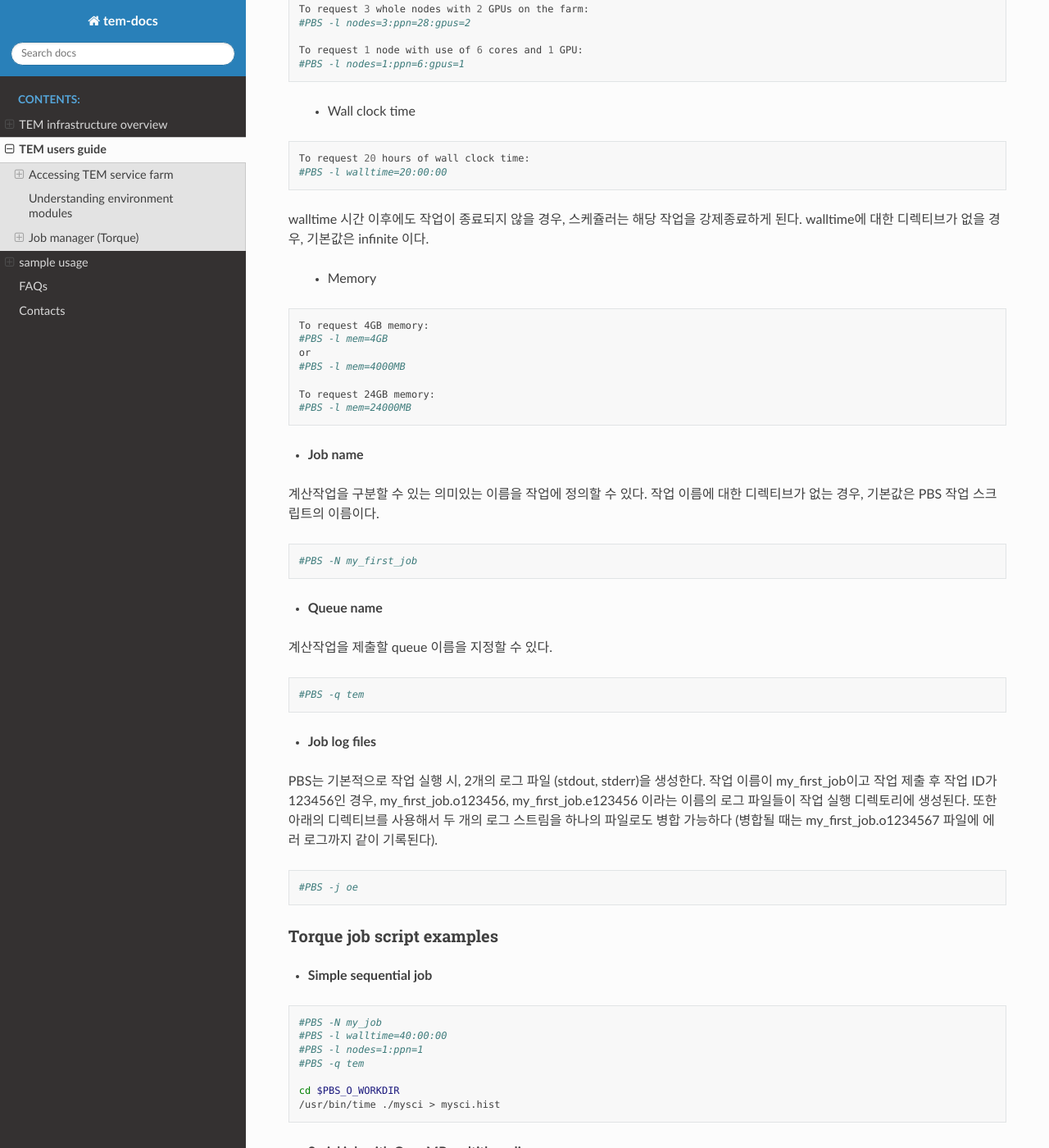
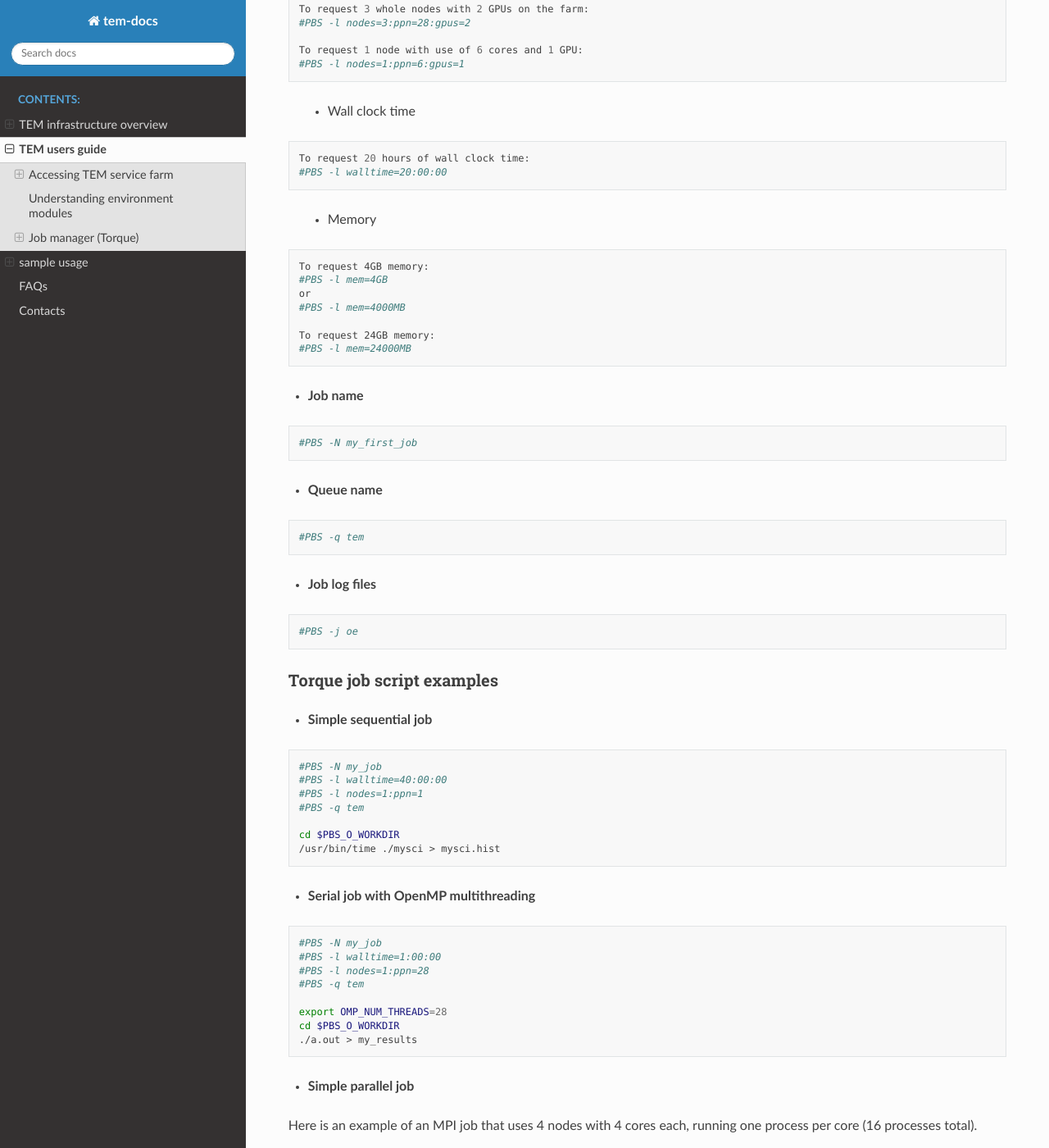
Before and after one commit to junglok/tem-docs, a Sphinx documentation site: the page built from docs/guide.rst, in a window 1280 px wide and 1400 px high, scrolled down 5025 px. Shown: the whole window at 82% size. Built offline with Sphinx 7.4.7 and the Read the Docs theme 2.0.0, drawn with Linux system fonts in a browser that asks for light colours.

Commit message:
first commit

```diff
--- a/docs/guide.rst
+++ b/docs/guide.rst
@@ -218,7 +218,6 @@ PBS 작업 제출, 실행을 위해서는 작업 스크립트에 "#PBS"로 시
 
 ..
 
-walltime 시간 이후에도 작업이 종료되지 않을 경우, 스케쥴러는 해당 작업을 강제종료하게 된다. walltime에 대한 디렉티브가 없을 경우, 기본값은 infinite 이다.
 
   * Memory
 
@@ -236,8 +235,6 @@ walltime 시간 이후에도 작업이 종료되지 않을 경우, 스케쥴러
 
 * **Job name**
 
-계산작업을 구분할 수 있는 의미있는 이름을 작업에 정의할 수 있다. 작업 이름에 대한 디렉티브가 없는 경우, 기본값은 PBS 작업 스크립트의 이름이다.
-
 .. code-block:: bash
 
   #PBS -N my_first_job
@@ -245,16 +242,11 @@ walltime 시간 이후에도 작업이 종료되지 않을 경우, 스케쥴러
 
 * **Queue name**
 
-
-계산작업을 제출할 queue 이름을 지정할 수 있다.
-
 .. code-block:: bash
 
   #PBS -q tem
 
 * **Job log files**
-
-PBS는 기본적으로 작업 실행 시, 2개의 로그 파일 (stdout, stderr)을 생성한다. 작업 이름이 my_first_job이고 작업 제출 후 작업 ID가 123456인 경우, my_first_job.o123456, my_first_job.e123456 이라는 이름의 로그 파일들이 작업 실행 디렉토리에 생성된다. 또한 아래의 디렉티브를 사용해서 두 개의 로그 스트림을 하나의 파일로도 병합 가능하다 (병합될 때는 my_first_job.o1234567 파일에 에러 로그까지 같이 기록된다).
 
 .. code-block:: bash
 
```
